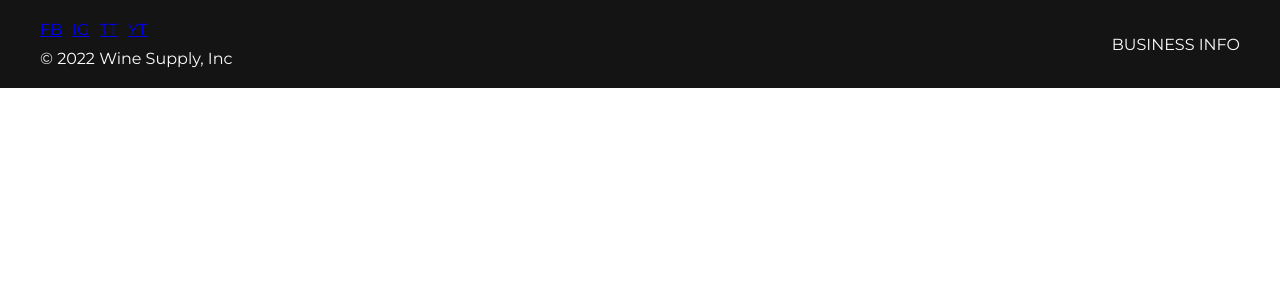
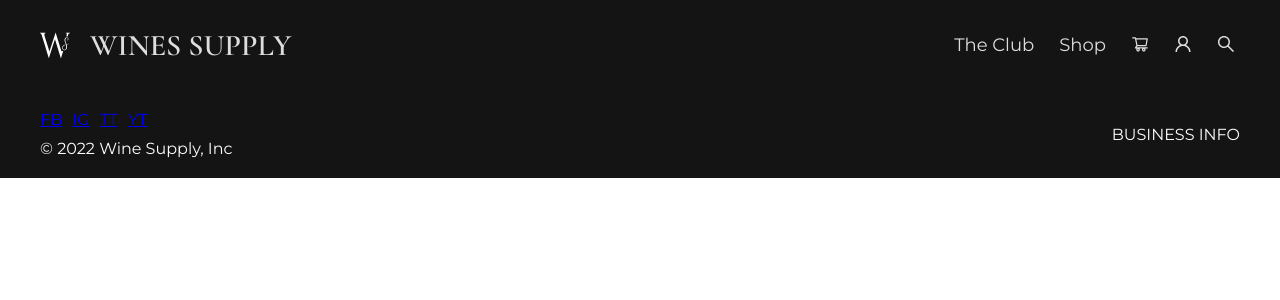
Before and after one commit to Wine-Supply/wine-supply-front, a React (Create React App) app: page / in a window 1280 px wide. Shown: the top 300 px of the page. Built offline with nearby package versions, Linux system fonts and the light colour scheme.

Commit message:
componente navbar responsive

```diff
--- a/package.json
+++ b/package.json
@@ -3,6 +3,7 @@
   "version": "0.1.0",
   "private": true,
   "dependencies": {
+    "@ant-design/icons": "^4.8.0",
     "@reduxjs/toolkit": "^1.9.0",
     "@testing-library/jest-dom": "^5.16.5",
     "@testing-library/react": "^13.4.0",
--- a/src/App.tsx
+++ b/src/App.tsx
@@ -1,9 +1,11 @@
-import Footer from "./components/footer/Footer";
+import Navbar from "./components/nav/Navbar";
+import Footer from "./components/footer/footer";
 import "./App.css";
 
 function App() {
   return (
     <div className="App">
+      <Navbar />
       <Footer />
     </div>
   );
--- /dev/null
+++ b/src/components/nav/BurguerButton.tsx
@@ -0,0 +1,70 @@
+import styled from 'styled-components'
+
+function BurguerButton(props: any) {
+  return (
+    <Burguer>
+      <div  onClick={props.handleClick}
+        className={`icon nav-icon-5 ${props.clicked ? 'open' : ''}`}
+      >
+        <span className={'z'}></span>
+        <span></span>
+        <span></span>
+      </div>
+    </Burguer>
+  )
+}
+
+export default BurguerButton
+
+const Burguer = styled.div`
+.nav-icon-5{
+  width: 35px;
+  height: 30px;
+  margin: 10px 10px;
+  position: relative;
+  cursor: pointer;
+  display: inline-block;
+}
+.nav-icon-5 span{
+  background-color:#fff;
+  position: absolute;
+  border-radius: 2px;
+  transition: .3s cubic-bezier(.8, .5, .2, 1.4);
+  width:100%;
+  height: 4px;
+  transition-duration: 500ms
+}
+.nav-icon-5 span:nth-child(1){
+  top:0px;
+  left: 0px;
+}
+.nav-icon-5 span:nth-child(2){
+  top:13px;
+  left: 0px;
+  opacity:1;
+}
+.nav-icon-5 span:nth-child(3){
+  bottom:0px;
+  left: 0px;
+}
+.nav-icon-5:not(.open):hover span:nth-child(1){
+  transform: rotate(-3deg) scaleY(1.1);
+}
+.nav-icon-5:not(.open):hover span:nth-child(2){
+  transform: rotate(3deg) scaleY(1.1);
+}
+.nav-icon-5:not(.open):hover span:nth-child(3){
+  transform: rotate(-4deg) scaleY(1.1);
+}
+.nav-icon-5.open span:nth-child(1){
+  transform: rotate(45deg);
+  top: 13px;
+}
+.nav-icon-5.open span:nth-child(2){
+  opacity:0;
+}
+.nav-icon-5.open span:nth-child(3){
+  transform: rotate(-45deg);
+  top: 13px;
+}
+`
--- /dev/null
+++ b/src/components/nav/BurguerButtonStyled.ts
@@ -0,0 +1,15 @@
+import styled from "styled-components";
+
+export const BurguerButtonStyled = styled.div`
+  background-color: var(--black);
+  position: absolute;
+  z-index: 0;
+
+  &.active{
+    top: 0;
+    left: 0;
+    width: 100%;
+    height: 100%;
+    z-index: 0;
+  }
+`
--- /dev/null
+++ b/src/components/nav/NavbarStyled.ts
@@ -0,0 +1,79 @@
+import styled from "styled-components";
+
+export const NavbarStyled = styled.nav`
+  z-index: 2;
+  background-color: var(--black);
+  color: var(--color-light);
+  font-size: 3rem;
+  padding: 2rem;
+  display: flex;
+  align-items: center;
+  justify-content: space-between;
+
+  ul {
+    list-style-type: none;
+  }
+
+  div{
+    z-index: 2;
+    display: flex;
+    flex-direction: row;
+  }
+
+  h2{
+    z-index: 2;
+    font-family: var(--font-title);
+    font-size: 3rem;
+  }
+
+  .logo{
+    z-index: 2;
+    margin-inline: 2rem;
+    width: 3rem;
+  }
+
+  .links{
+    z-index: 2;
+    display: none;
+  }
+
+  .link{
+    text-decoration: none;
+    color: var(--color-light);
+    font-size: 1.8rem;
+    margin-inline-end: 2.5rem;
+    line-height: 5rem;
+    display: block;
+  }
+
+  .links.active{
+    width: 100%;
+    display: block;
+    position: absolute;
+    top: 20%;
+    text-align: center;
+  }
+
+  .links.active > ul > li > a{
+    margin-top: 1rem;
+    font-size: 3.5rem;
+    padding: 2rem
+  }
+
+  .link:hover {
+    color: var(--white);
+    text-decoration: underline;
+  }
+
+  @media(min-width: 768px){
+    .burguer {
+      display: none;
+    }
+    .links {
+      display: block;
+    }
+    li, .link {
+      display: inline;
+    }
+  }
+`
--- a/src/components/nav/navbar.ts
+++ /dev/null
@@ -1 +0,0 @@
-export{}
--- a/src/components/nav/navbar.tsx
+++ b/src/components/nav/navbar.tsx
@@ -1,3 +1,58 @@
-export function Navbar(){
+import {useState} from "react";
+import { NavbarStyled } from "./NavbarStyled";
+import {BurguerButtonStyled} from "./BurguerButtonStyled";
+import logo from './logo.svg';
+import BurguerButton from './BurguerButton';
+import {
+  ShoppingCartOutlined,
+  SearchOutlined,
+  UserOutlined
+} from "@ant-design/icons";
 
+export default function Navbar() {
+  const [clicked, setClicked] = useState(false)
+  const handleClicked =() => {
+    setClicked(!clicked)
+  }
+  return (
+    <NavbarStyled>
+      <div>
+        <img className={'logo'} src={logo} alt="ws" />
+        <h2>WINES SUPPLY</h2>
+      </div>
+      <nav className={`links ${clicked ? 'active' : ''}`}>
+        <ul>
+          <li>
+            <a href="#" className={'link'} onClick={handleClicked}>
+              The Club
+            </a>
+          </li>
+          <li>
+            <a href="#" className={'link'} onClick={handleClicked}>
+              Shop
+            </a>
+          </li>
+          <li>
+            <a href="#" className={'link'} onClick={handleClicked}>
+              <ShoppingCartOutlined />
+            </a>
+          </li>
+          <li>
+            <a href="#" className={'link'} onClick={handleClicked}>
+              <UserOutlined />
+            </a>
+          </li>
+          <li>
+            <a href="#" className={'link'} onClick={handleClicked}>
+              <SearchOutlined />
+            </a>
+          </li>
+        </ul>
+      </nav>
+      <div className='burguer'>
+        <BurguerButton clicked={clicked} handleClick={handleClicked} />
+      </div>
+      <BurguerButtonStyled className={`initial ${clicked ? ' active' : ''}`}></BurguerButtonStyled>
+    </NavbarStyled>
+  );
 }
```
Also changed, not shown: src/components/nav/logo.svg (added), 1 other file (tests, documents, lock files or other folders).
